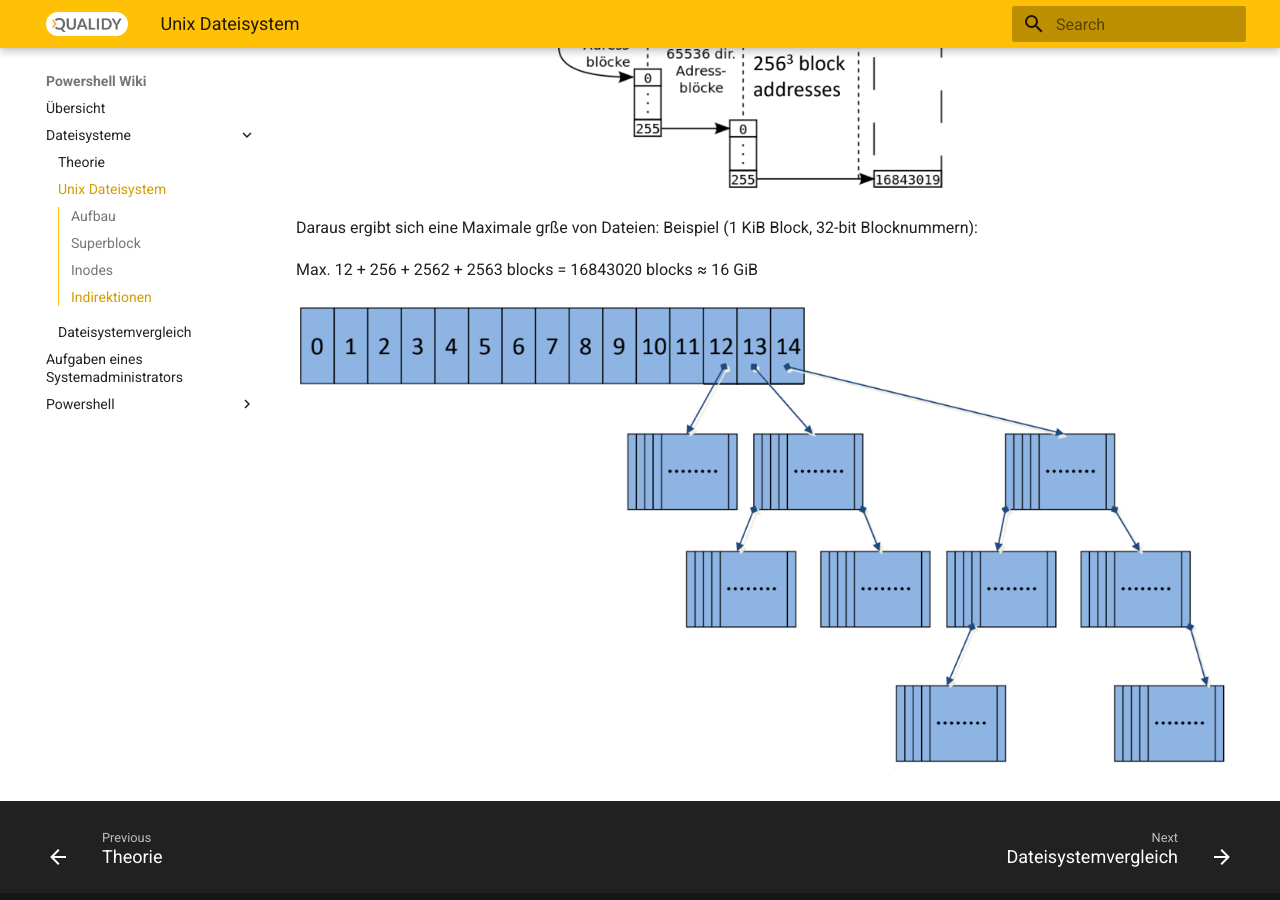
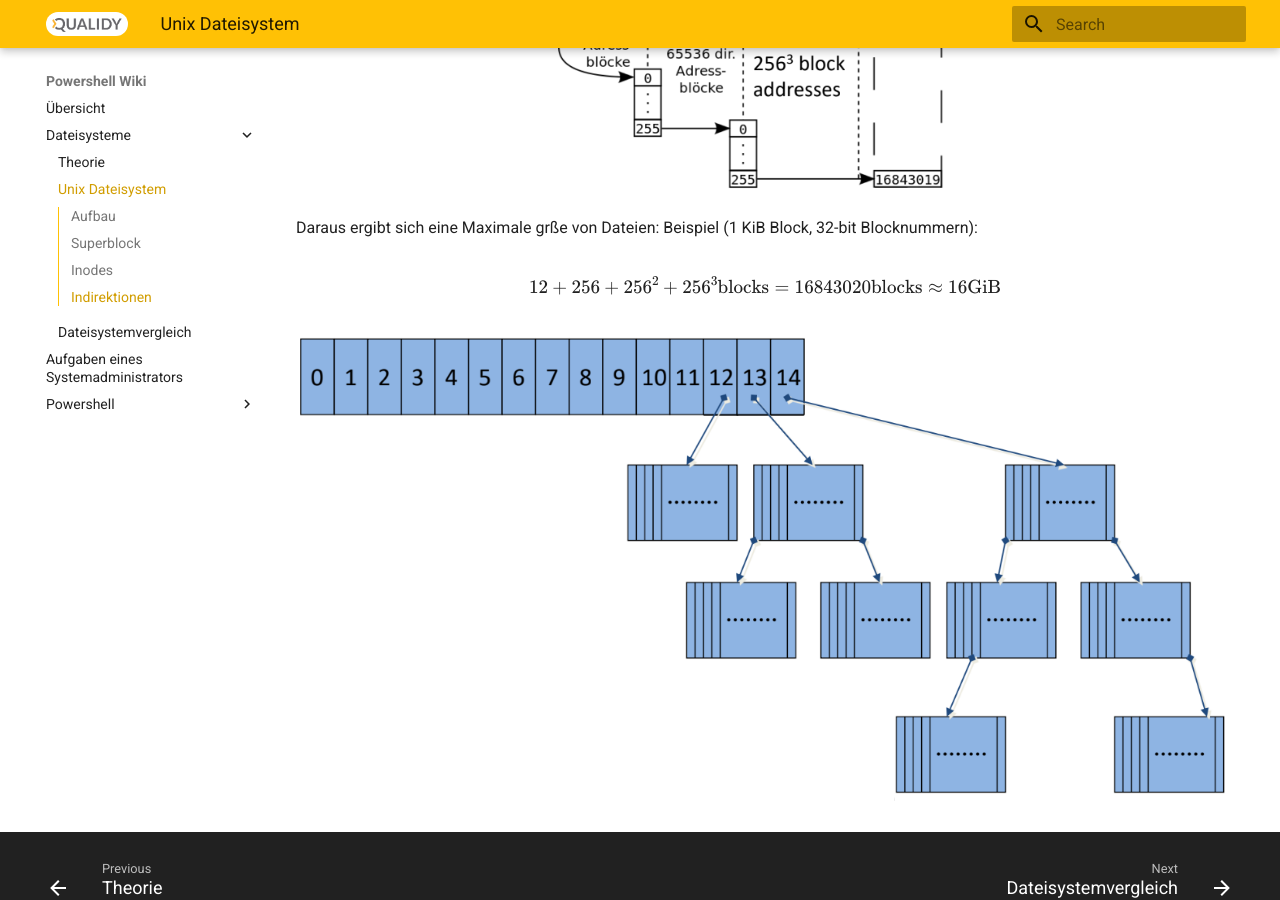
Before and after one commit to Qualidy/wiki-powershell, an MkDocs documentation site: the page built from docs/content/dateisysteme/unix.md, in a window 1280 px wide and 900 px high, scrolled down 2667 px. Built offline with MkDocs 1.6.1 and Material for MkDocs 9.7.7, drawn with Linux system fonts in a browser that asks for light colours.

Commit message:
mathefehler korrigiert

```diff
--- a/docs/content/dateisysteme/unix.md
+++ b/docs/content/dateisysteme/unix.md
@@ -41,6 +41,8 @@ Für jedes Inode gilt:
 
 Daraus ergibt sich eine Maximale grße von Dateien: Beispiel (1 KiB Block, 32-bit Blocknummern):
 
-Max. 12 + 256 + 2562 + 2563 blocks = 16843020 blocks ≈ 16 GiB
+$$
+12 + 256 + 256^2 + 256^3 \text{blocks} = 16843020 \text{blocks} ≈ 16 \text{GiB}
+$$
 
 ![maximale größe](inodes_maximum.png)
```
